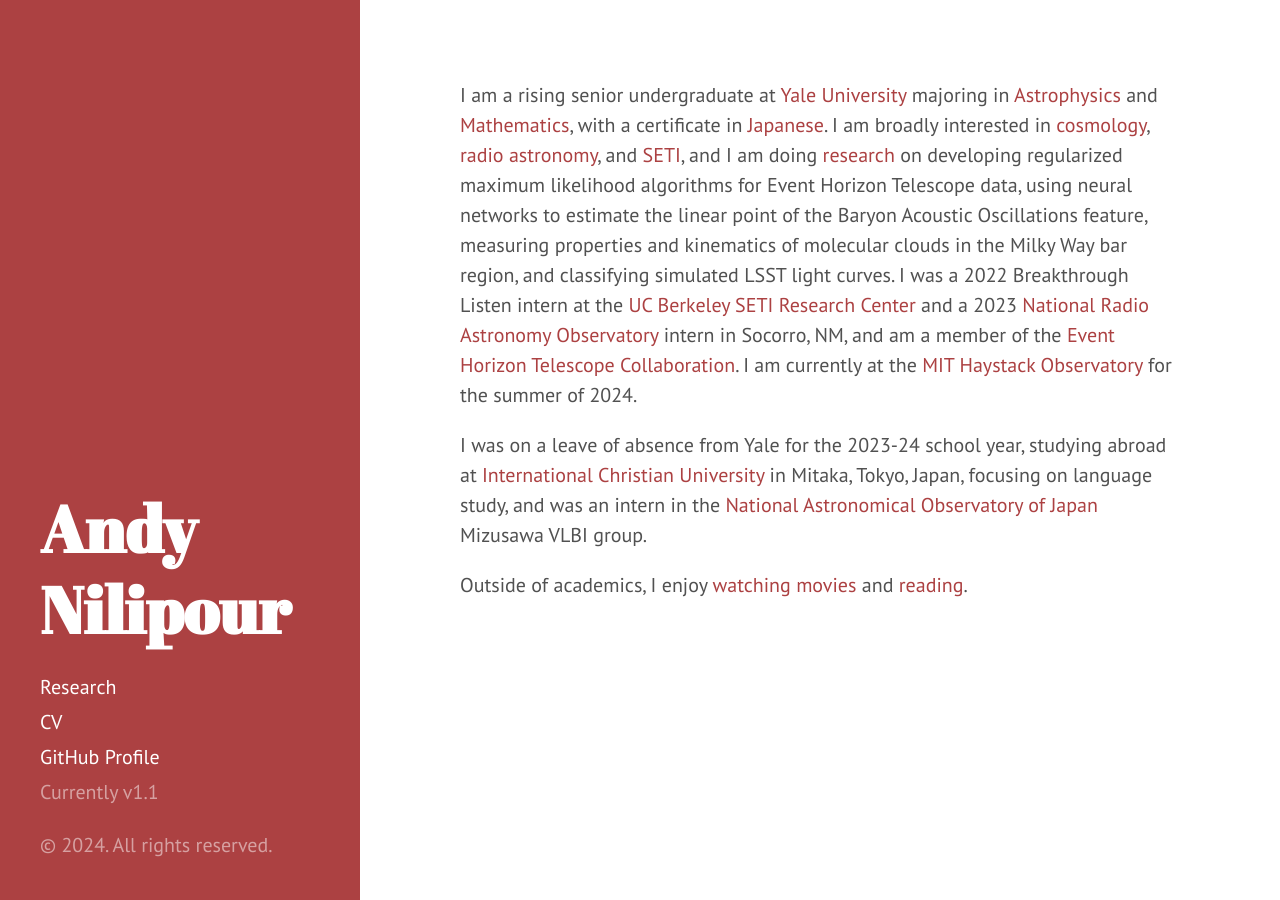
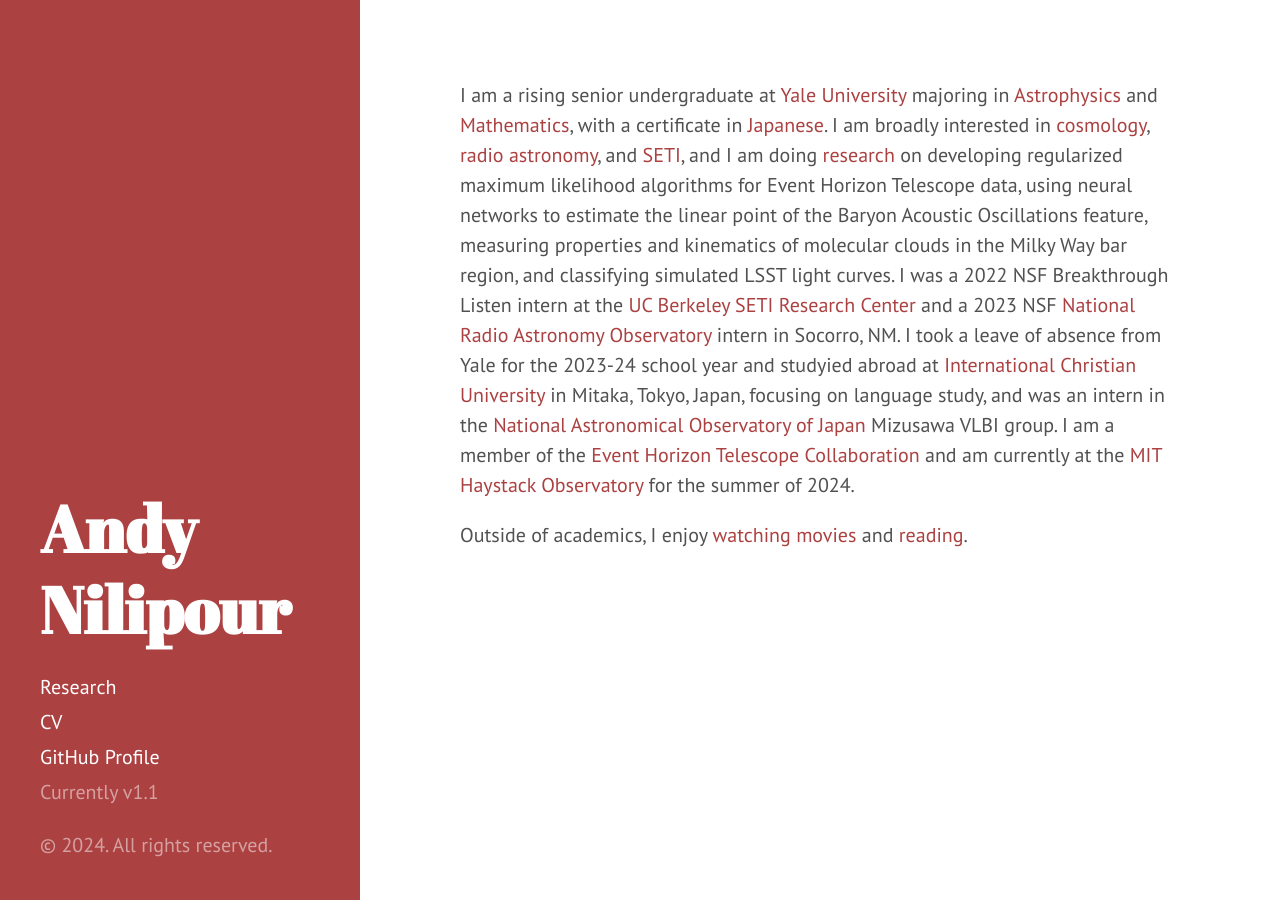
Before and after one commit to anilipour/anilipour.github.io, a Jekyll site: the page built from index.md, in a window 1280 px wide. Built offline with Jekyll 4.4.1, drawn with Linux system fonts in a browser that asks for light colours.

Commit message:
Small change for summer 2024

```diff
--- a/index.md
+++ b/index.md
@@ -3,8 +3,8 @@ layout: default
 title: Home
 ---
 
-I am a rising senior undergraduate at [Yale University](https://www.yale.edu/) majoring in [Astrophysics](https://astronomy.yale.edu/) and [Mathematics](https://math.yale.edu/), with a certificate in [Japanese](https://eall.yale.edu/). I am broadly interested in [cosmology](/cosmology), [radio astronomy](/radioastronomy), and [SETI](/seti), and I am doing [research](/research) on developing regularized maximum likelihood algorithms for Event Horizon Telescope data, using neural networks to estimate the linear point of the Baryon Acoustic Oscillations feature, measuring properties and kinematics of molecular clouds in the Milky Way bar region, and classifying simulated LSST light curves. I was a 2022 Breakthrough Listen intern at the [UC Berkeley SETI Research Center](https://seti.berkeley.edu/listen/) and a 2023 [National Radio Astronomy Observatory](https://public.nrao.edu/) intern in Socorro, NM, and am a member of the [Event Horizon Telescope Collaboration](https://eventhorizontelescope.org/). I am currently at the [MIT Haystack Observatory](https://www.haystack.mit.edu/) for the summer of 2024.
+I am a rising senior undergraduate at [Yale University](https://www.yale.edu/) majoring in [Astrophysics](https://astronomy.yale.edu/) and [Mathematics](https://math.yale.edu/), with a certificate in [Japanese](https://eall.yale.edu/). I am broadly interested in [cosmology](/cosmology), [radio astronomy](/radioastronomy), and [SETI](/seti), and I am doing [research](/research) on developing regularized maximum likelihood algorithms for Event Horizon Telescope data, using neural networks to estimate the linear point of the Baryon Acoustic Oscillations feature, measuring properties and kinematics of molecular clouds in the Milky Way bar region, and classifying simulated LSST light curves. I was a 2022 NSF Breakthrough Listen intern at the [UC Berkeley SETI Research Center](https://seti.berkeley.edu/listen/) and a 2023 NSF [National Radio Astronomy Observatory](https://public.nrao.edu/) intern in Socorro, NM. I took a leave of absence from Yale for the 2023-24 school year and studyied abroad at [International Christian University](https://www.icu.ac.jp/en/) in Mitaka, Tokyo, Japan, focusing on language study, and was an intern in the [National Astronomical Observatory of Japan](https://www.nao.ac.jp/en/) Mizusawa VLBI group. I am a member of the [Event Horizon Telescope Collaboration](https://eventhorizontelescope.org/) and am currently at the [MIT Haystack Observatory](https://www.haystack.mit.edu/) for the summer of 2024.
 
-I was on a leave of absence from Yale for the 2023-24 school year, studying abroad at [International Christian University](https://www.icu.ac.jp/en/) in Mitaka, Tokyo, Japan, focusing on language study, and was an intern in the [National Astronomical Observatory of Japan](https://www.nao.ac.jp/en/) Mizusawa VLBI group.
+
 
 Outside of academics, I enjoy [watching movies](https://letterboxd.com/anilipour/) and [reading](https://www.goodreads.com/review/list/35239876-andy?shelf=read).
```
